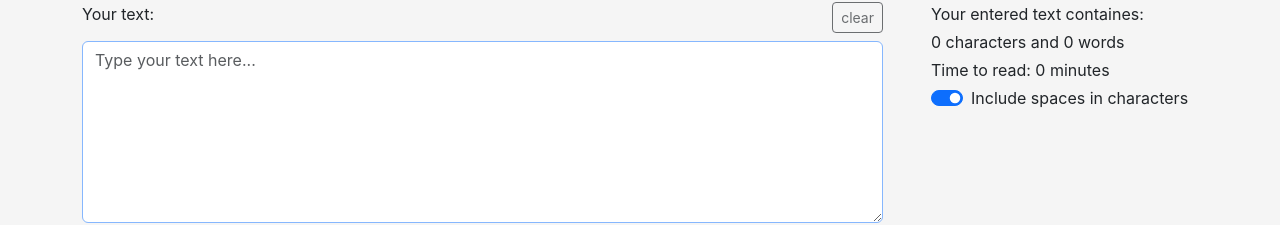
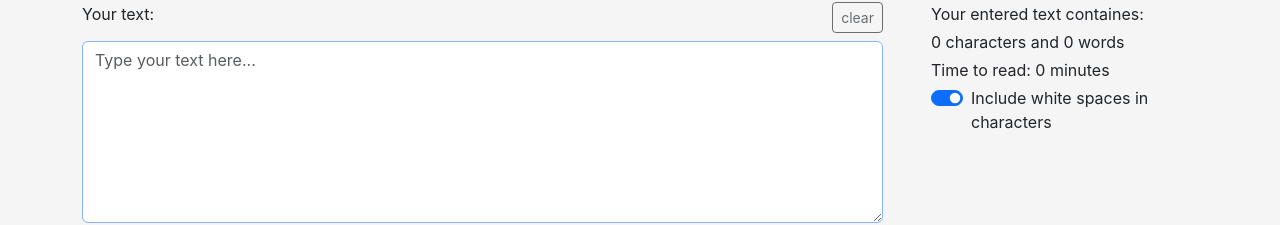
Before and after one commit to inayankt/TextUtils, a React (Create React App) app: page / in a window 1280 px wide. Shown: the part 126-351 px from the top of the page. Built offline with nearby package versions, Linux system fonts and the light colour scheme.

Commit message:
Fixed bug caused due to last commit

```diff
--- a/src/components/Textform.js
+++ b/src/components/Textform.js
@@ -131,7 +131,7 @@ export default function Textform(props) {
           <div>Time to read: {0.008 * input.split(/\s+/).filter((w) => { return (w !== "") }).length} minutes</div>
           <div className="form-check form-switch">
             <input className="form-check-input" type="checkbox" role="switch" id="incSpaceSwitch" onClick={toggleIncSpace} checked={incSpace} />
-            <label className="form-check-label" for="incSpaceSwitch">Include spaces in characters</label>
+            <label className="form-check-label" for="incSpaceSwitch">Include white spaces in characters</label>
           </div>
         </div>
       </div>
```
Also changed, not shown: package.json (+1 -9 lines), 7 other files (tests, documents, lock files or other folders).
